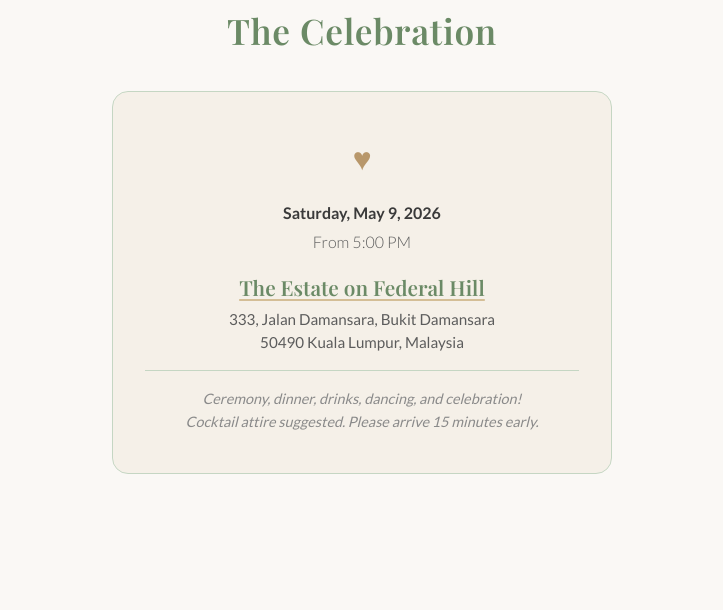
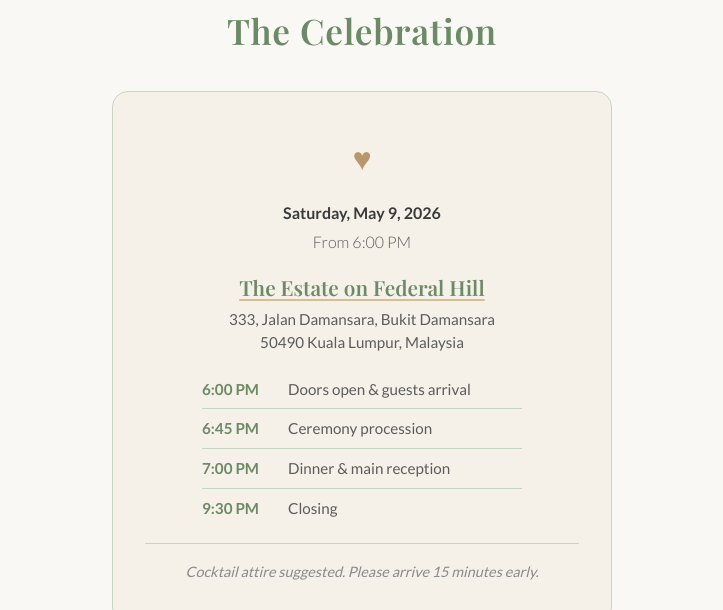
Before and after one commit to parthreddy123/wedding-site, a plain HTML site: page index.html in a window 1280 px wide. Shown: the part 1230-1840 px from the top of the page, without its empty margins (278-1001 px from the left). Drawn offline with nearby package versions, Linux system fonts and the light colour scheme; a web font is replaced by a local one.

Commit message:
Add agenda timeline to The Celebration section
Co-Authored-By: Claude Sonnet 4.6 <noreply@anthropic.com>

```diff
--- a/index.html
+++ b/index.html
@@ -67,11 +67,16 @@
       <div class="detail-card">
         <div class="detail-icon">&#9829;</div>
         <p class="detail-date">Saturday, May 9, 2026</p>
-        <p class="detail-time">From 5:00 PM</p>
+        <p class="detail-time">From 6:00 PM</p>
         <p class="detail-venue"><a href="https://whitehouse.estate/" target="_blank" rel="noopener noreferrer">The Estate on Federal Hill</a></p>
         <p class="detail-address">333, Jalan Damansara, Bukit Damansara<br>50490 Kuala Lumpur, Malaysia</p>
+        <ul class="agenda">
+          <li><span class="agenda-time">6:00 PM</span><span class="agenda-desc">Doors open &amp; guests arrival</span></li>
+          <li><span class="agenda-time">6:45 PM</span><span class="agenda-desc">Ceremony procession</span></li>
+          <li><span class="agenda-time">7:00 PM</span><span class="agenda-desc">Dinner &amp; main reception</span></li>
+          <li><span class="agenda-time">9:30 PM</span><span class="agenda-desc">Closing</span></li>
+        </ul>
         <p class="detail-note">
-          Ceremony, dinner, drinks, dancing, and celebration!<br>
           Cocktail attire suggested. Please arrive 15 minutes early.
         </p>
       </div>
--- a/style.css
+++ b/style.css
@@ -344,6 +344,41 @@ a {
   color: var(--text-medium);
   line-height: 1.5;
   margin-bottom: 1rem;
+}
+
+.agenda {
+  list-style: none;
+  padding: 0;
+  margin: 1rem 0;
+  text-align: left;
+  width: 100%;
+  max-width: 320px;
+  margin-left: auto;
+  margin-right: auto;
+}
+
+.agenda li {
+  display: flex;
+  gap: 1rem;
+  padding: 0.45rem 0;
+  border-bottom: 1px solid var(--sage-light);
+  font-size: 0.95rem;
+}
+
+.agenda li:last-child {
+  border-bottom: none;
+}
+
+.agenda-time {
+  font-family: 'Lato', sans-serif;
+  font-weight: 700;
+  color: var(--sage-dark);
+  white-space: nowrap;
+  min-width: 70px;
+}
+
+.agenda-desc {
+  color: var(--text-medium);
 }
 
 .detail-note {
```
